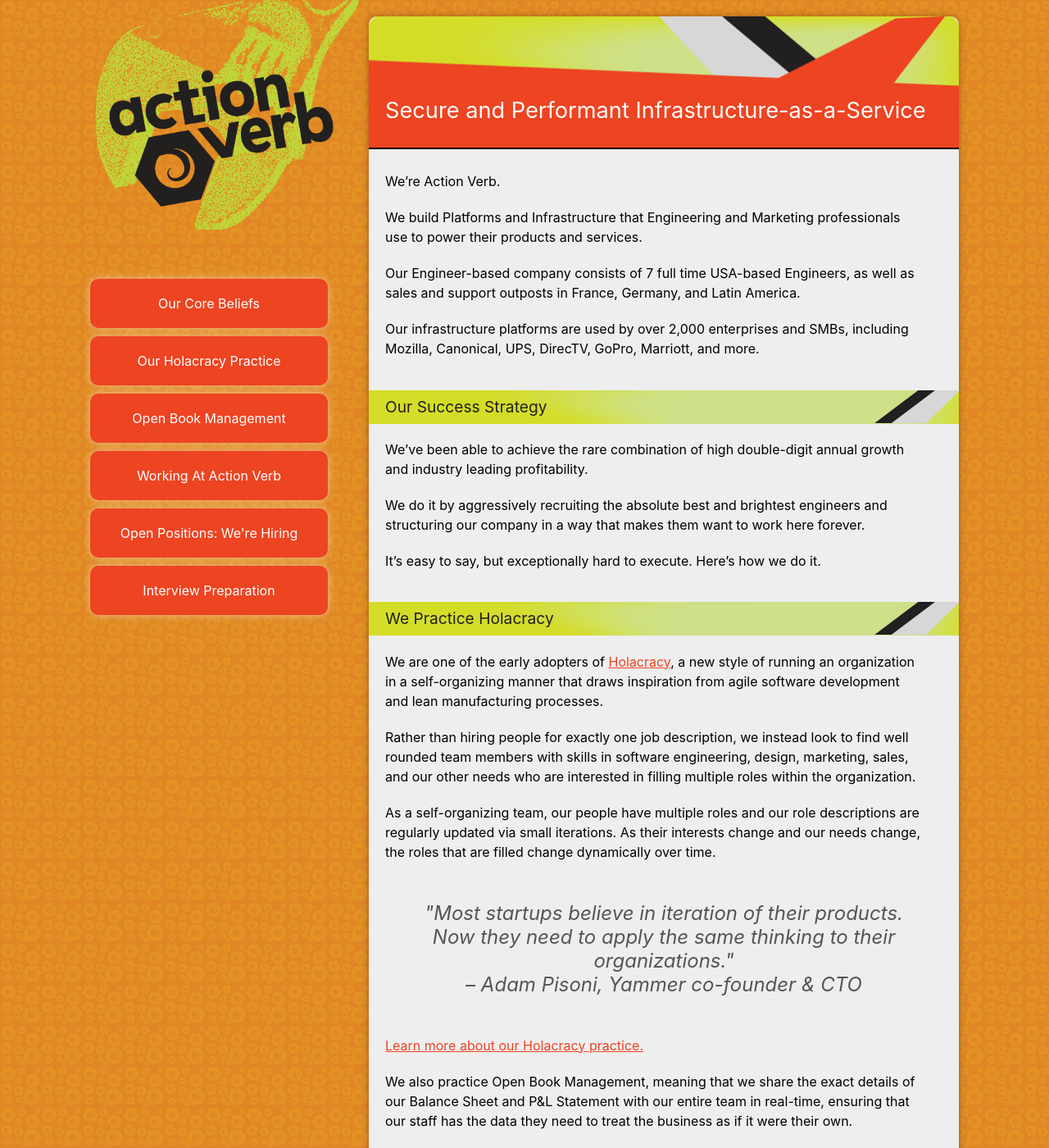
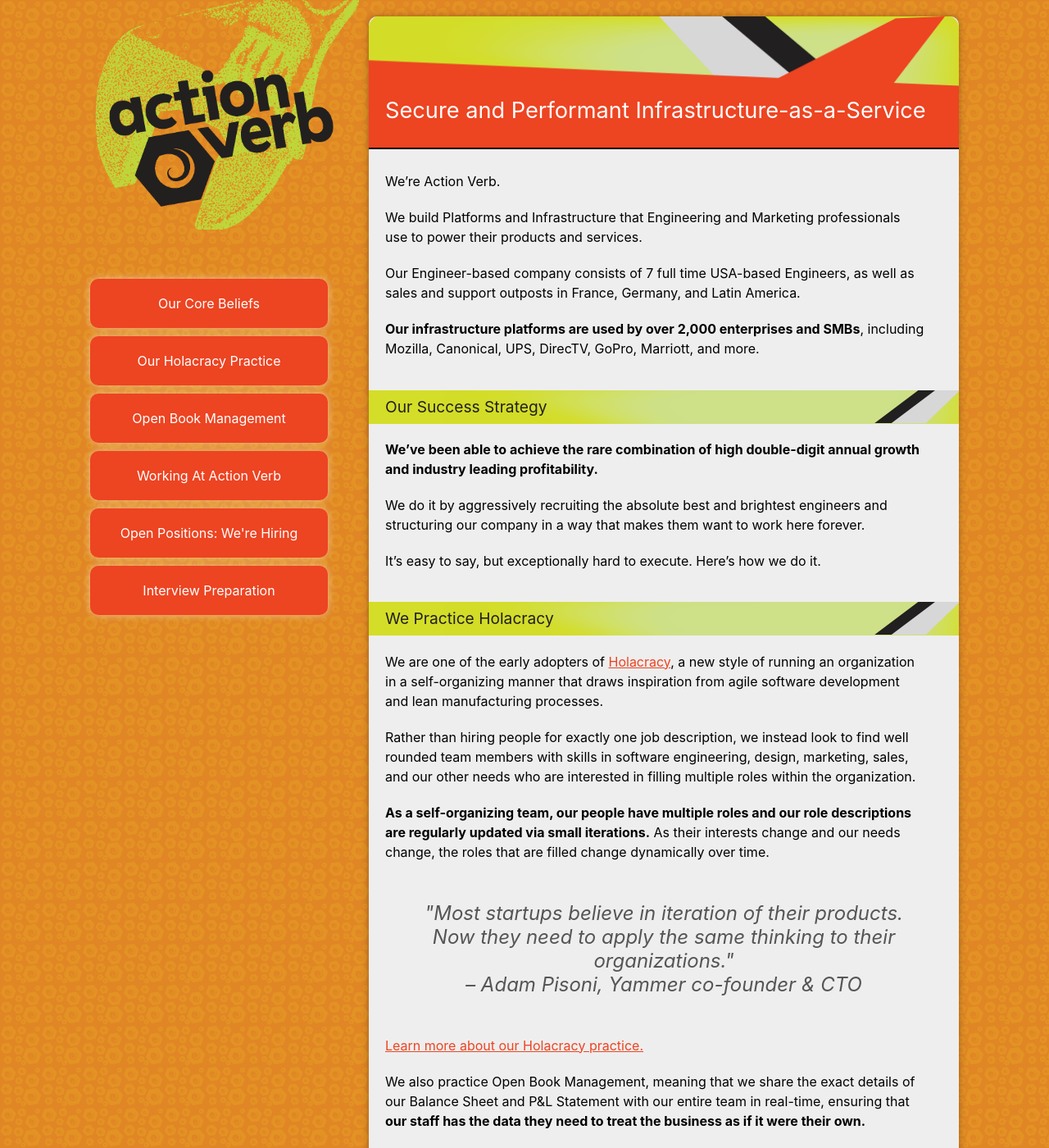
Before and after one commit to edelstone/actionverb.com, a Jekyll site: the page built from index.md, in a window 1280 px wide and 1400 px high. Shown: the whole window at 82% size. Built offline with Jekyll 4.4.1, drawn with Linux system fonts in a browser that asks for light colours.

```diff
--- a/index.md
+++ b/index.md
@@ -14,15 +14,15 @@ Our Engineer-based company consists of 7 full time USA-based Engineers,
 as well as sales and support outposts in France, Germany, and Latin
 America.
 
-Our infrastructure platforms are used by over 2,000 enterprises and
-SMBs, including Mozilla, Canonical, UPS, DirecTV, GoPro, Marriott, and
+**Our infrastructure platforms are used by over 2,000 enterprises and
+SMBs**, including Mozilla, Canonical, UPS, DirecTV, GoPro, Marriott, and
 more.
 
 
 ## Our Success Strategy
 
-We've been able to achieve the rare combination of high double-digit
-annual growth and industry leading profitability.
+**We've been able to achieve the rare combination of high double-digit
+annual growth and industry leading profitability.**
 
 We do it by aggressively recruiting the absolute best and brightest
 engineers and structuring our company in a way that makes them want to
@@ -44,8 +44,8 @@ look to find well rounded team members with skills in software
 engineering, design, marketing, sales, and our other needs who are
 interested in filling multiple roles within the organization.
 
-As a self-organizing team, our people have multiple roles and our role
-descriptions are regularly updated via small iterations.  As their
+**As a self-organizing team, our people have multiple roles and our role
+descriptions are regularly updated via small iterations.**  As their
 interests change and our needs change, the roles that are filled change
 dynamically over time.
 
@@ -57,8 +57,8 @@ organizations.&quot;<br />&ndash; Adam Pisoni, Yammer co-founder & CTO</div>
 
 We also practice Open Book Management, meaning that we share the exact
 details of our Balance Sheet and P&L Statement with our entire team in
-real-time, ensuring that our staff has the data they need to treat the
-business as if it were their own.
+real-time, ensuring that **our staff has the data they need to treat the
+business as if it were their own.**
 
 [Learn more about Open Book Management.](/open-book-management)
 
```
Also changed, not shown: core-beliefs.md (+9 -6 lines).
